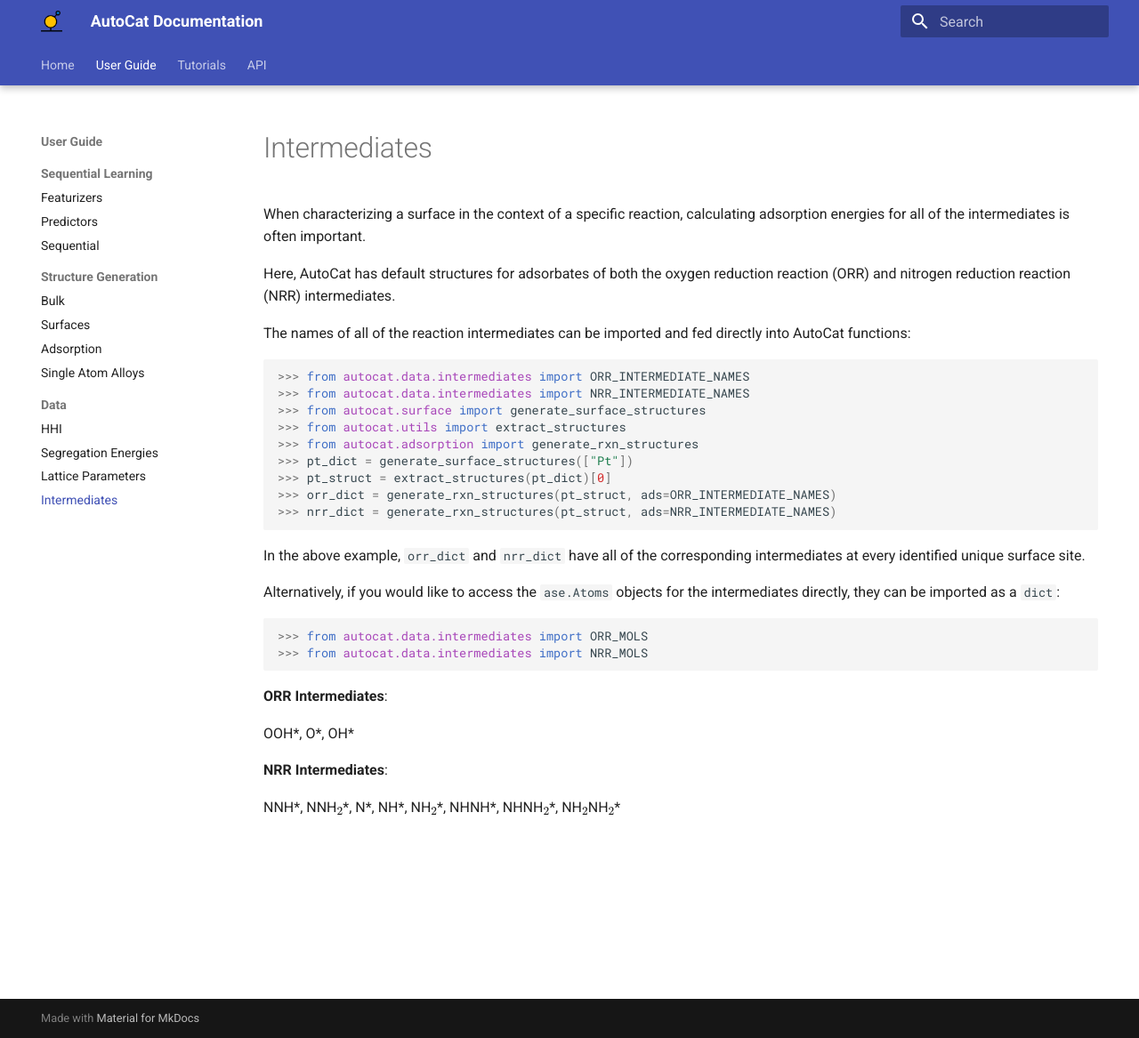
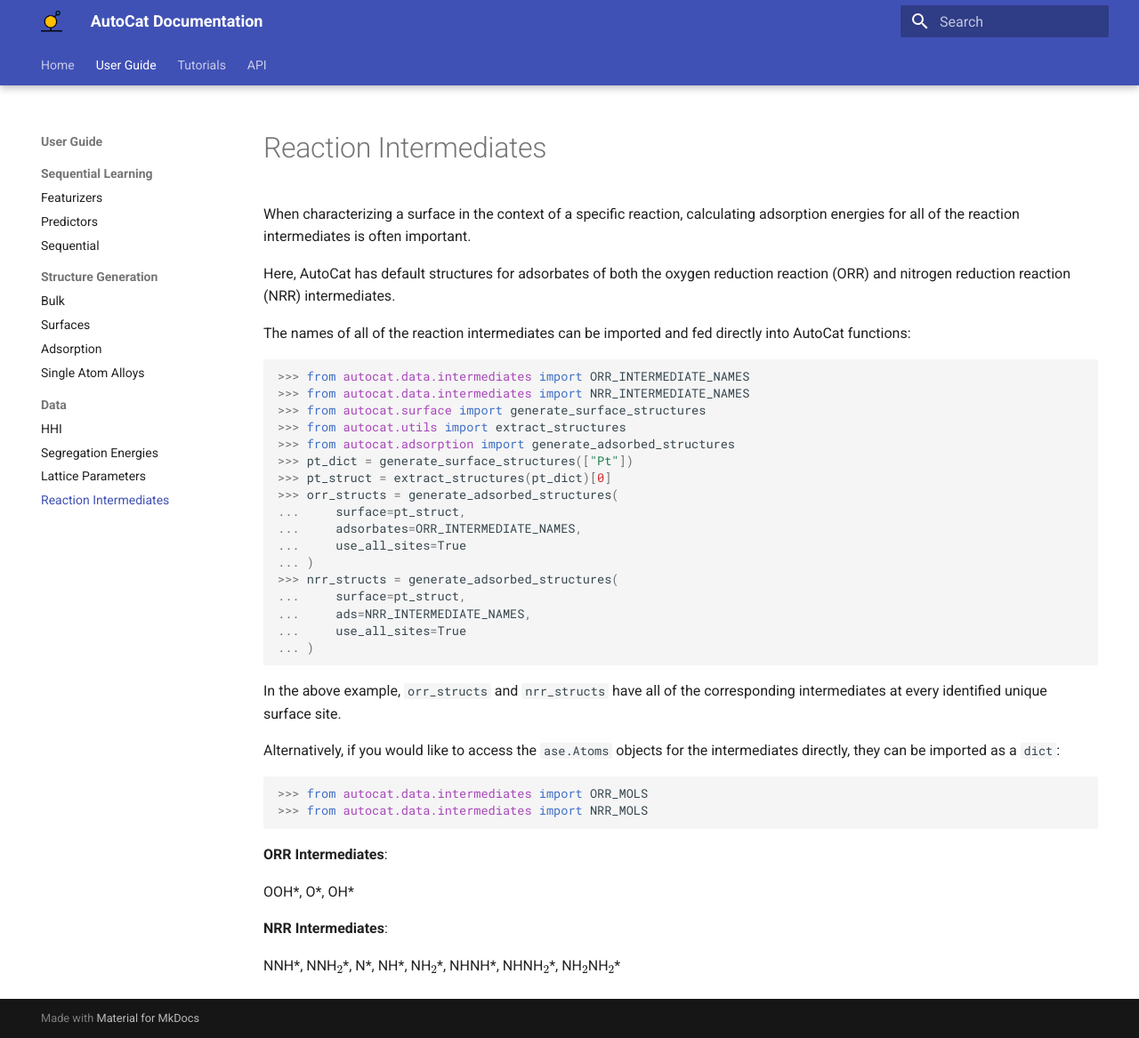
Before and after one commit to aced-differentiate/auto_cat, an MkDocs documentation site: the page built from docs/User_Guide/Data/intermediates.md, in a window 1280 px wide and 1167 px high. Shown: the whole window at 89% size. Built offline with MkDocs 1.6.1 and Material for MkDocs 9.7.7, drawn with Linux system fonts in a browser that asks for light colours.

Commit message:
intermediates -> rxn intermediates, update syntax

````diff
--- a/docs/User_Guide/Data/intermediates.md
+++ b/docs/User_Guide/Data/intermediates.md
@@ -1,6 +1,6 @@
 When characterizing a surface in the context of a
 specific reaction, calculating adsorption energies
-for all of the intermediates is often important.
+for all of the reaction intermediates is often important.
 
 Here, AutoCat has default structures for adsorbates
 of both the oxygen reduction reaction (ORR) and
@@ -14,13 +14,21 @@ AutoCat functions:
 >>> from autocat.data.intermediates import NRR_INTERMEDIATE_NAMES
 >>> from autocat.surface import generate_surface_structures
 >>> from autocat.utils import extract_structures
->>> from autocat.adsorption import generate_rxn_structures
+>>> from autocat.adsorption import generate_adsorbed_structures
 >>> pt_dict = generate_surface_structures(["Pt"])
 >>> pt_struct = extract_structures(pt_dict)[0]
->>> orr_dict = generate_rxn_structures(pt_struct, ads=ORR_INTERMEDIATE_NAMES)
->>> nrr_dict = generate_rxn_structures(pt_struct, ads=NRR_INTERMEDIATE_NAMES)
+>>> orr_structs = generate_adsorbed_structures(
+...     surface=pt_struct,
+...     adsorbates=ORR_INTERMEDIATE_NAMES,
+...     use_all_sites=True
+... )
+>>> nrr_structs = generate_adsorbed_structures(
+...     surface=pt_struct,
+...     ads=NRR_INTERMEDIATE_NAMES,
+...     use_all_sites=True
+... )
 ```
-In the above example, `orr_dict` and `nrr_dict` have all of the corresponding
+In the above example, `orr_structs` and `nrr_structs` have all of the corresponding
 intermediates at every identified unique surface site.
 
 Alternatively, if you would like to access the
--- a/mkdocs.yml
+++ b/mkdocs.yml
@@ -47,7 +47,7 @@ nav:
             - HHI: User_Guide/Data/hhi.md
             - Segregation Energies: User_Guide/Data/segregation_energies.md
             - Lattice Parameters: User_Guide/Data/lattice_parameters.md
-            - Intermediates: User_Guide/Data/intermediates.md
+            - Reaction Intermediates: User_Guide/Data/intermediates.md
     - Tutorials:
         - Training a Predictor on hydrogen adsorption energies: Tutorials/pred_h.md
         - Conducting a simulated sequential learning run: Tutorials/sl.md
````
